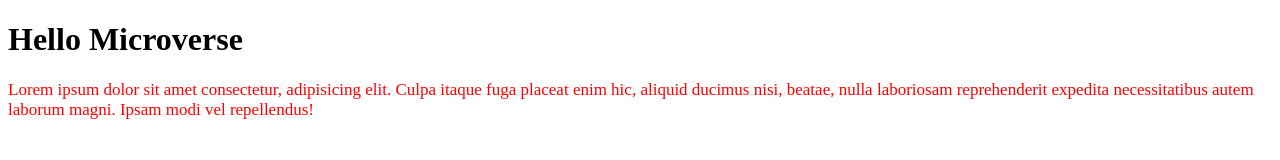
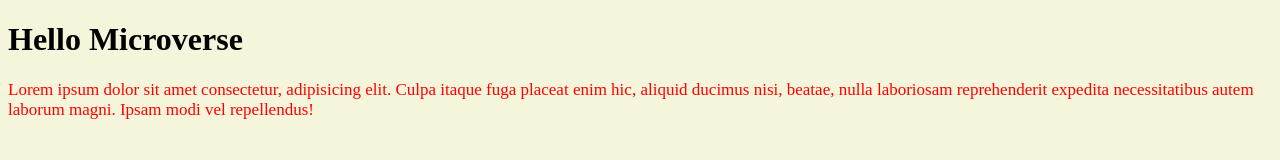
Before and after one commit to Sohail006/Hello-Microverse, a website: page index.html in a window 1280 px wide. Drawn offline with Linux system fonts and the light colour scheme.

Commit message:
fix npx error

```diff
--- a/styles.css
+++ b/styles.css
@@ -2,3 +2,7 @@
   color: red;
   font-size: 17px;
 }
+
+body {
+  background-color: beige;
+}
```
Also changed, not shown: package.json (+537 -0 lines), 2 other files.
